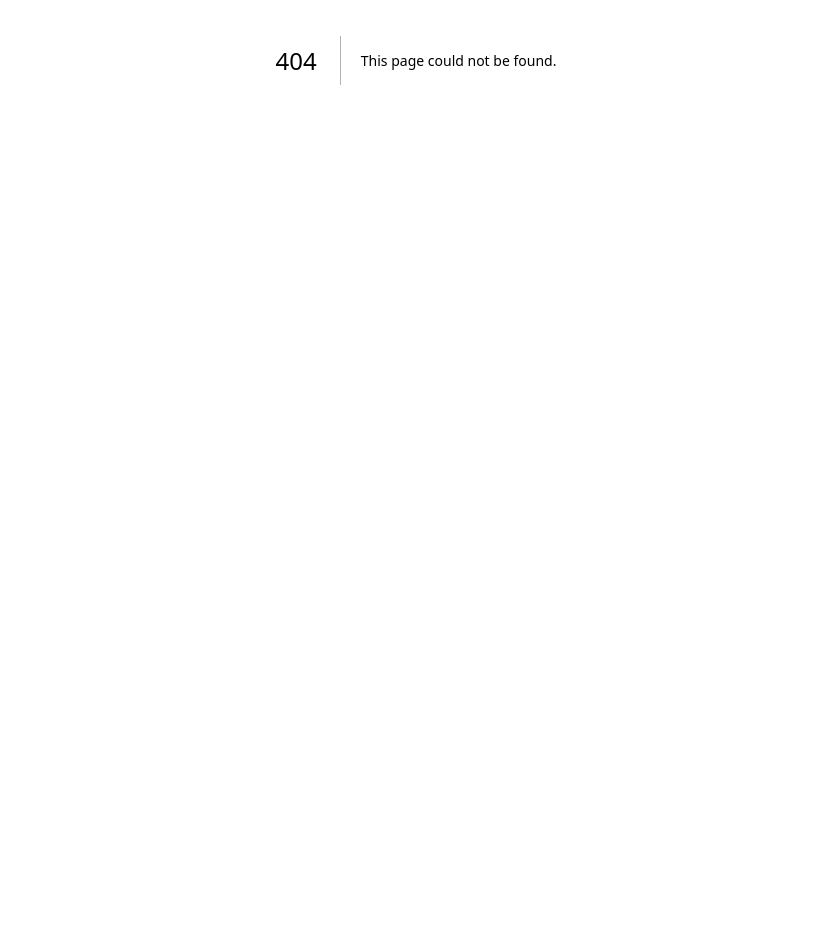
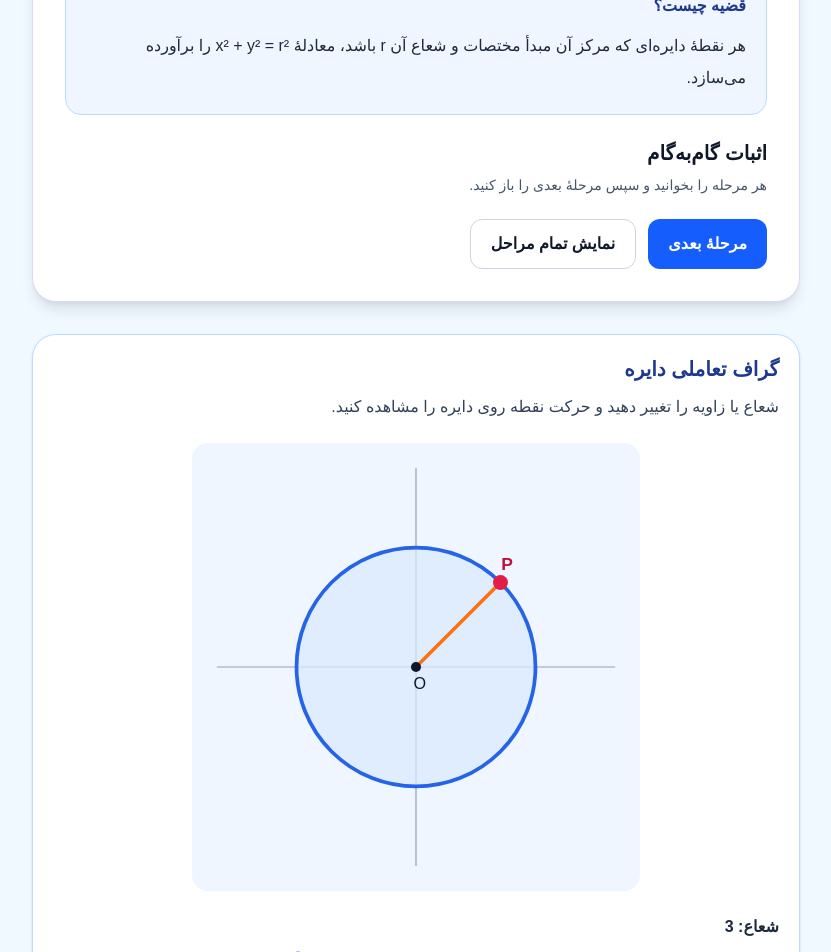
Before and after one commit to ay-code25/open-learning-hub, a Next.js app in the folder apps/web/: page /theorem-demo in a window 1280 px wide. Before the commit this address had no page. Shown: the part 340-1292 px from the top of the page, without its empty margins (224-1055 px from the left). Before the commit the page ends 800 px from the top, so only its background shows below. Built offline with nearby package versions, Linux system fonts and the light colour scheme.

Commit message:
Add interactive circle graph and step-by-step theorem proofs

```diff
--- /dev/null
+++ b/apps/web/src/app/theorem-demo/page.tsx
@@ -0,0 +1,56 @@
+
+import TheoremProof from "@/components/mathematics/TheoremProof";
+import CircleGraph from "@/components/mathematics/CircleGraph";
+
+export default function TheoremDemoPage() {
+  return (
+    <main
+      dir="rtl"
+      lang="fa"
+      className="min-h-screen bg-sky-50 px-4 py-12"
+    >
+      <div className="mx-auto max-w-3xl">
+        <h1 className="mb-4 text-3xl font-bold text-blue-900">
+          آموزش قضیه‌های ریاضی
+        </h1>
+
+        <p className="mb-8 leading-8 text-slate-700">
+          بیایید معادلهٔ دایره را با استفاده از قضیهٔ
+          فیثاغورس، گام‌به‌گام اثبات کنیم.
+        </p>
+
+        <TheoremProof
+          title="قضیهٔ معادلهٔ دایره"
+          statement="هر نقطهٔ دایره‌ای که مرکز آن مبدأ مختصات و شعاع آن r باشد، معادلهٔ x² + y² = r² را برآورده می‌سازد."
+          steps={[
+            {
+              title: "انتخاب یک نقطه",
+              explanation:
+                "نقطهٔ P را با مختصات (x, y) روی دایره انتخاب می‌کنیم. فاصلهٔ این نقطه تا مرکز دایره برابر شعاع r است.",
+              formula: "OP = r",
+            },
+            {
+              title: "ساختن مثلث قائم‌الزاویه",
+              explanation:
+                "از نقطهٔ P یک خط عمود بر محور افقی رسم می‌کنیم. دو ضلع قائم مثلث طول‌های |x| و |y| دارند.",
+            },
+            {
+              title: "استفاده از قضیهٔ فیثاغورس",
+              explanation:
+                "در مثلث قائم‌الزاویه، مجموع مربع‌های دو ضلع قائم برابر مربع وتر است.",
+              formula: "x² + y² = OP²",
+            },
+            {
+              title: "جای‌گذاری شعاع",
+              explanation:
+                "چون فاصلهٔ نقطهٔ P تا مرکز برابر r است، مقدار OP را با r عوض می‌کنیم.",
+              formula: "x² + y² = r²",
+            },
+          ]}
+          conclusion="بنابراین هر نقطهٔ دایره با مرکز (0,0) و شعاع r معادلهٔ x² + y² = r² را برآورده می‌سازد. برعکس، برای r مثبت، هر نقطه‌ای که این معادله را برآورده کند، روی همان دایره قرار دارد."
+        />
+        <CircleGraph />
+      </div>
+    </main>
+  );
+}
--- /dev/null
+++ b/apps/web/src/components/mathematics/CircleGraph.tsx
@@ -0,0 +1,120 @@
+
+"use client";
+
+import { useState } from "react";
+
+export default function CircleGraph() {
+  const [radius, setRadius] = useState(3);
+  const [angle, setAngle] = useState(45);
+
+  const scale = 32;
+  const cx = 180;
+  const cy = 180;
+  const radians = (angle * Math.PI) / 180;
+
+  const px = cx + radius * scale * Math.cos(radians);
+  const py = cy - radius * scale * Math.sin(radians);
+
+  const x = radius * Math.cos(radians);
+  const y = radius * Math.sin(radians);
+
+  return (
+    <section
+      dir="rtl"
+      className="my-8 rounded-3xl border border-blue-200 bg-white p-5 shadow-sm"
+    >
+      <h2 className="mb-2 text-xl font-bold text-blue-900">
+        گراف تعاملی دایره
+      </h2>
+
+      <p className="mb-5 leading-8 text-slate-700">
+        شعاع یا زاویه را تغییر دهید و حرکت نقطه روی دایره
+        را مشاهده کنید.
+      </p>
+
+      <svg
+        viewBox="0 0 360 360"
+        role="img"
+        aria-label="Interactive circle showing its radius and a point"
+        className="mx-auto w-full max-w-md rounded-2xl bg-blue-50"
+      >
+        <line x1="20" y1={cy} x2="340" y2={cy} stroke="#94a3b8" />
+        <line x1={cx} y1="20" x2={cx} y2="340" stroke="#94a3b8" />
+
+        <circle
+          cx={cx}
+          cy={cy}
+          r={radius * scale}
+          fill="#dbeafe"
+          fillOpacity="0.7"
+          stroke="#2563eb"
+          strokeWidth="3"
+        />
+
+        <line
+          x1={cx}
+          y1={cy}
+          x2={px}
+          y2={py}
+          stroke="#f97316"
+          strokeWidth="3"
+        />
+
+        <circle cx={cx} cy={cy} r="4" fill="#0f172a" />
+        <circle cx={px} cy={py} r="6" fill="#e11d48" />
+
+        <text x={cx + 8} y={cy + 18} fontSize="13" fill="#0f172a">
+          O
+        </text>
+
+        <text
+          x={px + 10}
+          y={py - 10}
+          fontSize="14"
+          fontWeight="bold"
+          fill="#be123c"
+        >
+          P
+        </text>
+      </svg>
+
+      <div className="mt-6 space-y-5">
+        <label className="block font-semibold text-slate-800">
+          شعاع: {radius}
+          <input
+            type="range"
+            min="1"
+            max="4"
+            step="0.1"
+            value={radius}
+            onChange={(event) => setRadius(Number(event.target.value))}
+            className="mt-3 w-full accent-blue-600"
+          />
+        </label>
+
+        <label className="block font-semibold text-slate-800">
+          زاویه: {angle}°
+          <input
+            type="range"
+            min="0"
+            max="360"
+            step="1"
+            value={angle}
+            onChange={(event) => setAngle(Number(event.target.value))}
+            className="mt-3 w-full accent-orange-500"
+          />
+        </label>
+      </div>
+
+      <div
+        dir="ltr"
+        className="mt-6 rounded-xl bg-slate-900 p-5 text-center font-mono text-lg text-white"
+      >
+        <p>x² + y² = {Number((radius * radius).toFixed(2))}</p>
+        <p className="mt-2 text-sm text-slate-200">
+          P = ({x.toFixed(2)}, {y.toFixed(2)})
+        </p>
+      </div>
+    </section>
+  );
+}
--- /dev/null
+++ b/apps/web/src/components/mathematics/TheoremProof.tsx
@@ -0,0 +1,138 @@
+
+"use client";
+
+import { useState } from "react";
+
+export type ProofStep = {
+  title: string;
+  explanation: string;
+  formula?: string;
+};
+
+type TheoremProofProps = {
+  title: string;
+  statement: string;
+  steps: ProofStep[];
+  conclusion: string;
+};
+
+export default function TheoremProof({
+  title,
+  statement,
+  steps,
+  conclusion,
+}: TheoremProofProps) {
+  const [visibleSteps, setVisibleSteps] = useState(0);
+
+  const completed = visibleSteps === steps.length;
+
+  return (
+    <section
+      dir="rtl"
+      lang="fa"
+      className="my-8 overflow-hidden rounded-3xl border border-violet-200 bg-white shadow-lg"
+    >
+      <header className="bg-violet-700 p-6 text-white">
+        <span className="text-sm font-semibold text-violet-100">
+          قضیه و اثبات ریاضی
+        </span>
+
+        <h2 className="mt-3 text-2xl font-bold">
+          {title}
+        </h2>
+      </header>
+
+      <div className="space-y-6 p-5 sm:p-8">
+        <div className="rounded-2xl border border-blue-200 bg-blue-50 p-5">
+          <h3 className="font-bold text-blue-900">
+            قضیه چیست؟
+          </h3>
+
+          <p className="mt-3 leading-8 text-slate-800">
+            {statement}
+          </p>
+        </div>
+
+        <div>
+          <h3 className="text-xl font-bold text-slate-900">
+            اثبات گام‌به‌گام
+          </h3>
+
+          <p className="mt-2 text-sm text-slate-600">
+            هر مرحله را بخوانید و سپس مرحلهٔ بعدی را باز کنید.
+          </p>
+        </div>
+
+        {steps.slice(0, visibleSteps).map((step, index) => (
+          <article
+            key={index}
+            className="rounded-2xl border border-slate-200 bg-slate-50 p-5"
+          >
+            <div className="mb-4 flex items-center gap-3">
+              <span className="flex h-9 w-9 items-center justify-center rounded-full bg-blue-600 font-bold text-white">
+                {index + 1}
+              </span>
+
+              <h4 className="font-bold text-slate-900">
+                {step.title}
+              </h4>
+            </div>
+
+            <p className="leading-8 text-slate-800">
+              {step.explanation}
+            </p>
+
+            {step.formula && (
+              <div
+                dir="ltr"
+                className="mt-4 overflow-x-auto rounded-xl border border-blue-200 bg-white p-5 text-center font-mono text-lg font-semibold text-blue-950"
+              >
+                {step.formula}
+              </div>
+            )}
+          </article>
+        ))}
+
+        <div className="flex flex-wrap gap-3">
+          <button
+            type="button"
+            disabled={completed}
+            onClick={() =>
+              setVisibleSteps((current) =>
+                Math.min(current + 1, steps.length)
+              )
+            }
+            className="rounded-xl bg-blue-600 px-5 py-3 font-semibold text-white hover:bg-blue-700 disabled:cursor-not-allowed disabled:opacity-50"
+          >
+            مرحلهٔ بعدی
+          </button>
+
+          <button
+            type="button"
+            onClick={() =>
+              setVisibleSteps(completed ? 0 : steps.length)
+            }
+            className="rounded-xl border border-slate-300 bg-white px-5 py-3 font-semibold text-slate-900 hover:bg-slate-100"
+          >
+            {completed ? "شروع دوباره" : "نمایش تمام مراحل"}
+          </button>
+        </div>
+
+        {completed && (
+          <div
+            role="status"
+            className="rounded-2xl border border-green-200 bg-green-50 p-5"
+          >
+            <h3 className="font-bold text-green-800">
+              نتیجهٔ اثبات
+            </h3>
+
+            <p className="mt-3 leading-8 text-green-950">
+              {conclusion}
+            </p>
+          </div>
+        )}
+      </div>
+    </section>
+  );
+}
```
